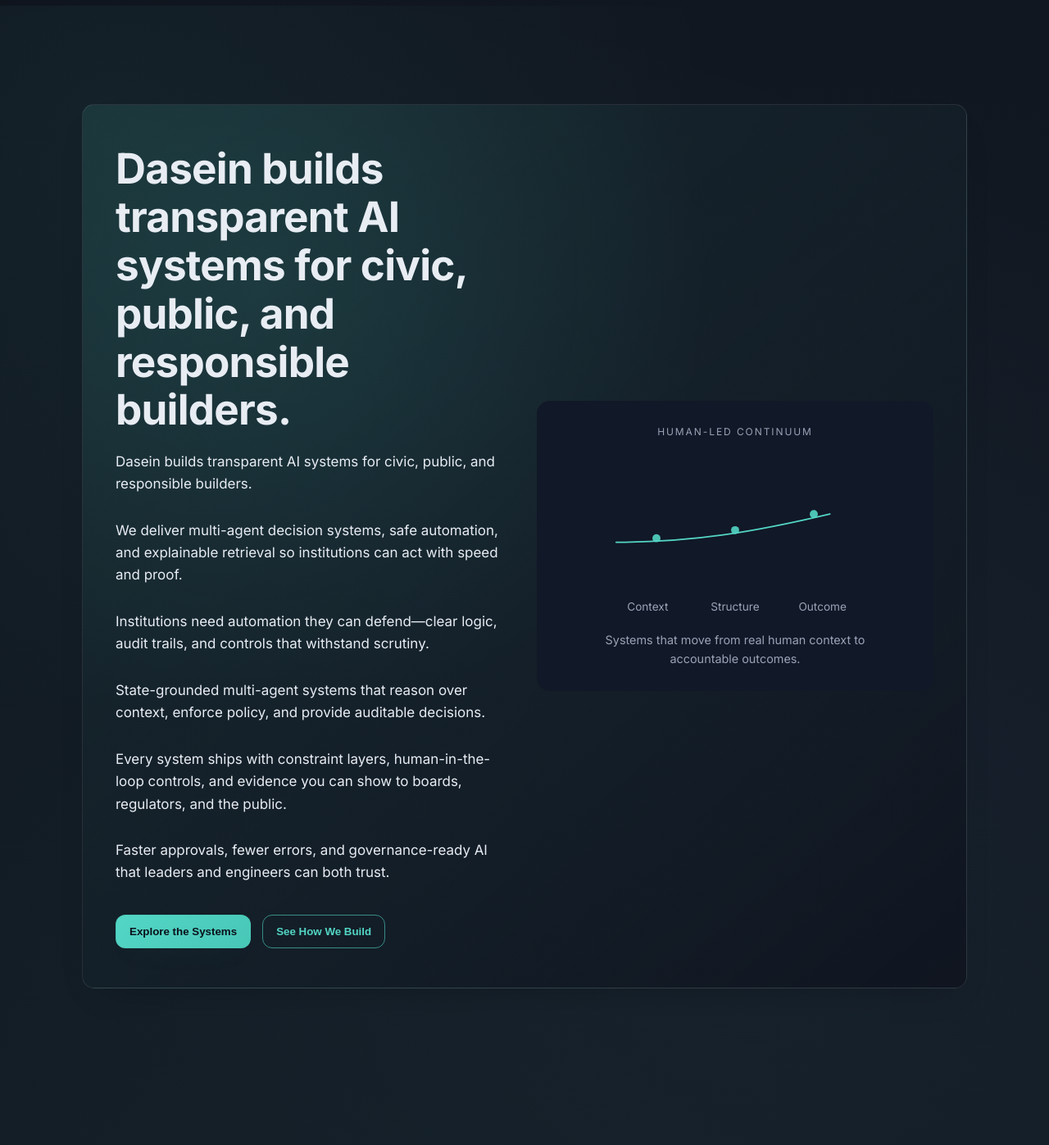
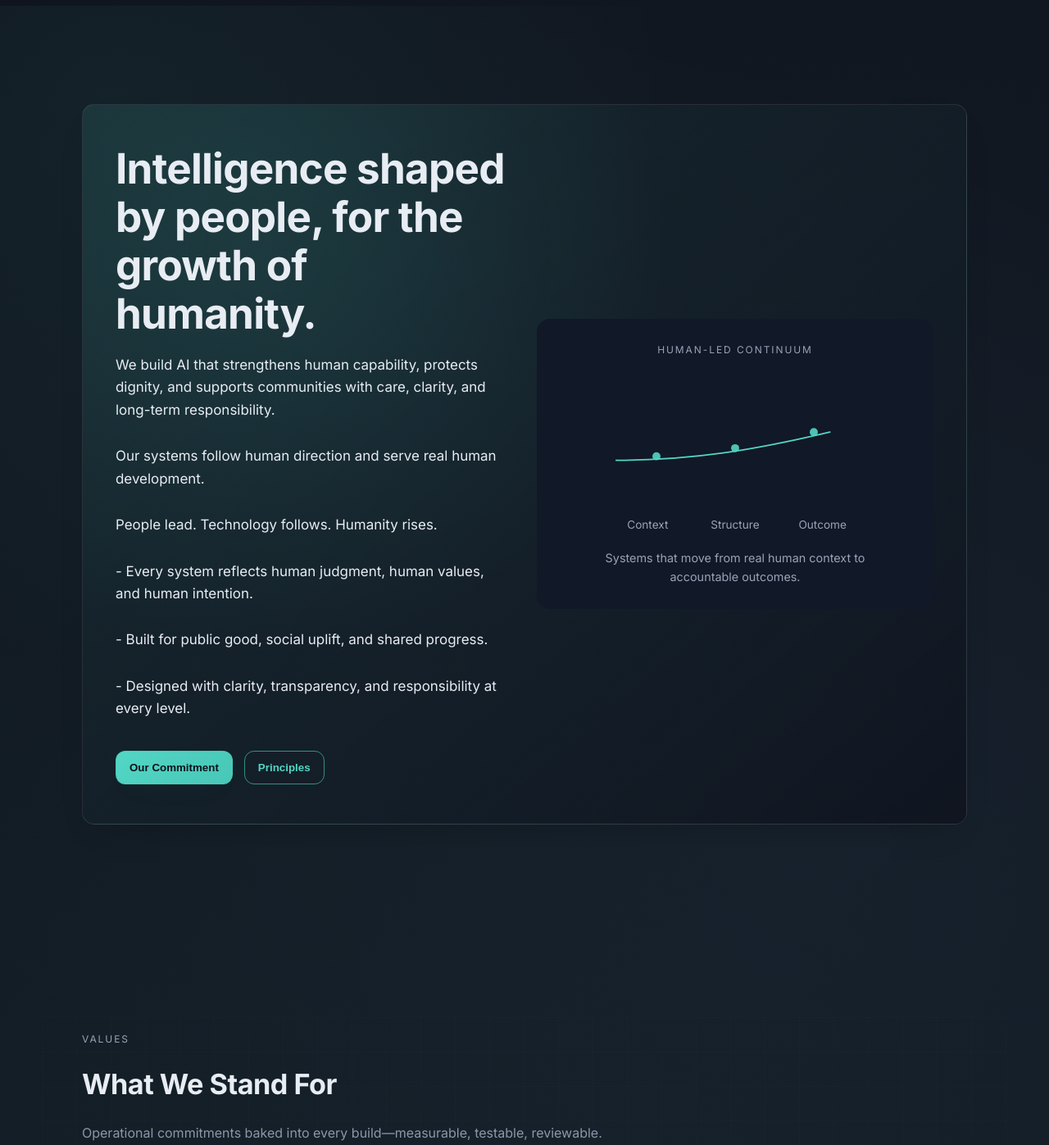
Before and after one commit to SSKG2602/webv003, a Flask app: page / in a window 1280 px wide. Shown: the part 65-1462 px from the top of the page at 82% size. Run offline with Flask 3, Linux system fonts and the light colour scheme.

Commit message:
Update hero text to new commitment copy

```diff
--- a/templates/index.html
+++ b/templates/index.html
@@ -6,18 +6,18 @@
     <div class="hero-surface card card-primary hero-card">
       <div class="hero-content">
         <div class="hero-copy">
-          <h1 class="hero-title">Dasein builds transparent AI systems for civic, public, and responsible builders.</h1>
+          <h1 class="hero-title">Intelligence shaped by people, for the growth of humanity.</h1>
           <div class="hero-subtitle text-muted">
-            <p>Dasein builds transparent AI systems for civic, public, and responsible builders.</p>
-            <p>We deliver multi-agent decision systems, safe automation, and explainable retrieval so institutions can act with speed and proof.</p>
-            <p>Institutions need automation they can defend—clear logic, audit trails, and controls that withstand scrutiny.</p>
-            <p>State-grounded multi-agent systems that reason over context, enforce policy, and provide auditable decisions.</p>
-            <p>Every system ships with constraint layers, human-in-the-loop controls, and evidence you can show to boards, regulators, and the public.</p>
-            <p>Faster approvals, fewer errors, and governance-ready AI that leaders and engineers can both trust.</p>
+            <p>We build AI that strengthens human capability, protects dignity, and supports communities with care, clarity, and long-term responsibility.</p>
+            <p>Our systems follow human direction and serve real human development.</p>
+            <p>People lead. Technology follows. Humanity rises.</p>
+            <p>- Every system reflects human judgment, human values, and human intention.</p>
+            <p>- Built for public good, social uplift, and shared progress.</p>
+            <p>- Designed with clarity, transparency, and responsibility at every level.</p>
           </div>
           <div class="button-row">
-            <button class="btn btn-primary" data-scroll-target="why">Explore the Systems</button>
-            <button class="btn btn-outline" data-scroll-target="values">See How We Build</button>
+            <button class="btn btn-primary" data-scroll-target="why">Our Commitment</button>
+            <button class="btn btn-outline" data-scroll-target="values">Principles</button>
           </div>
         </div>
         <div class="hero-visual" id="dasein-intro-visual" role="img" aria-label="A continuous line with three points labeled context, structure, and outcome, representing AI systems that move from human context to accountable outcomes.">
```
Also changed, not shown: docs/index.html (+9 -9 lines).
